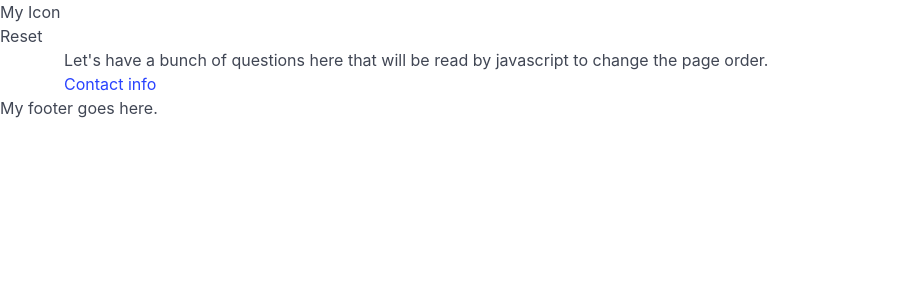
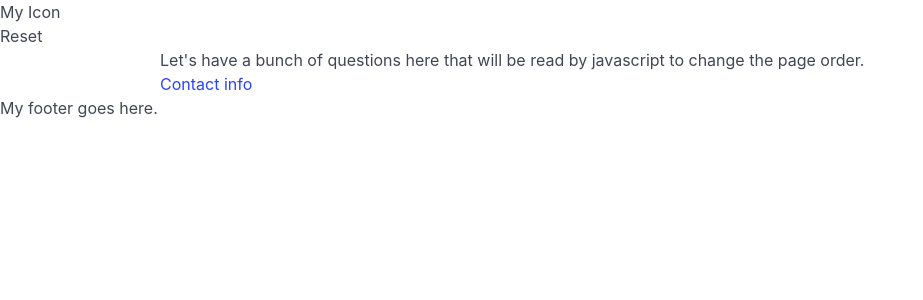
Before and after one commit to HeirOfNorton/alwaysfreeresume, a Jekyll site: the page built from pages/start.html, in a window 1280 px wide. Shown: the top 300 px of the page, without its empty margins (0-923 px from the left). Built offline with Jekyll 4.4.1, drawn with Linux system fonts in a browser that asks for light colours.

Commit message:
Some more layout, a bit more separation.

```diff
--- a/_layouts/page.html
+++ b/_layouts/page.html
@@ -4,20 +4,23 @@ layout: default
 
 {% if page.navbar %}
 
-<div class="columns">
+<div class="container columns">
     <div class="column is-one-third is-hidden-mobile">
-        <p>navbar goes here</p>
+        <div class="box">
+            <p>navbar goes here</p>
+        </div>
     </div>
 
     <div class="column">
 {% else %}
 
-<div class="container is-max-widescreen">
+<div class="container is-max-desktop">
     <div>
 
 {% endif %}
 
 {% if page.previous %}
+    <div class="block">
     <a href="{{ page.previous | relative_url }}">
         <span class="icon-text">
             <span class="icon">{% include icon.html i='left-long' %}</span>
@@ -30,6 +33,7 @@ layout: default
             </span>
         </span>
     </a>
+    </div>
 {% endif %}
 
 {{ content }}
```
